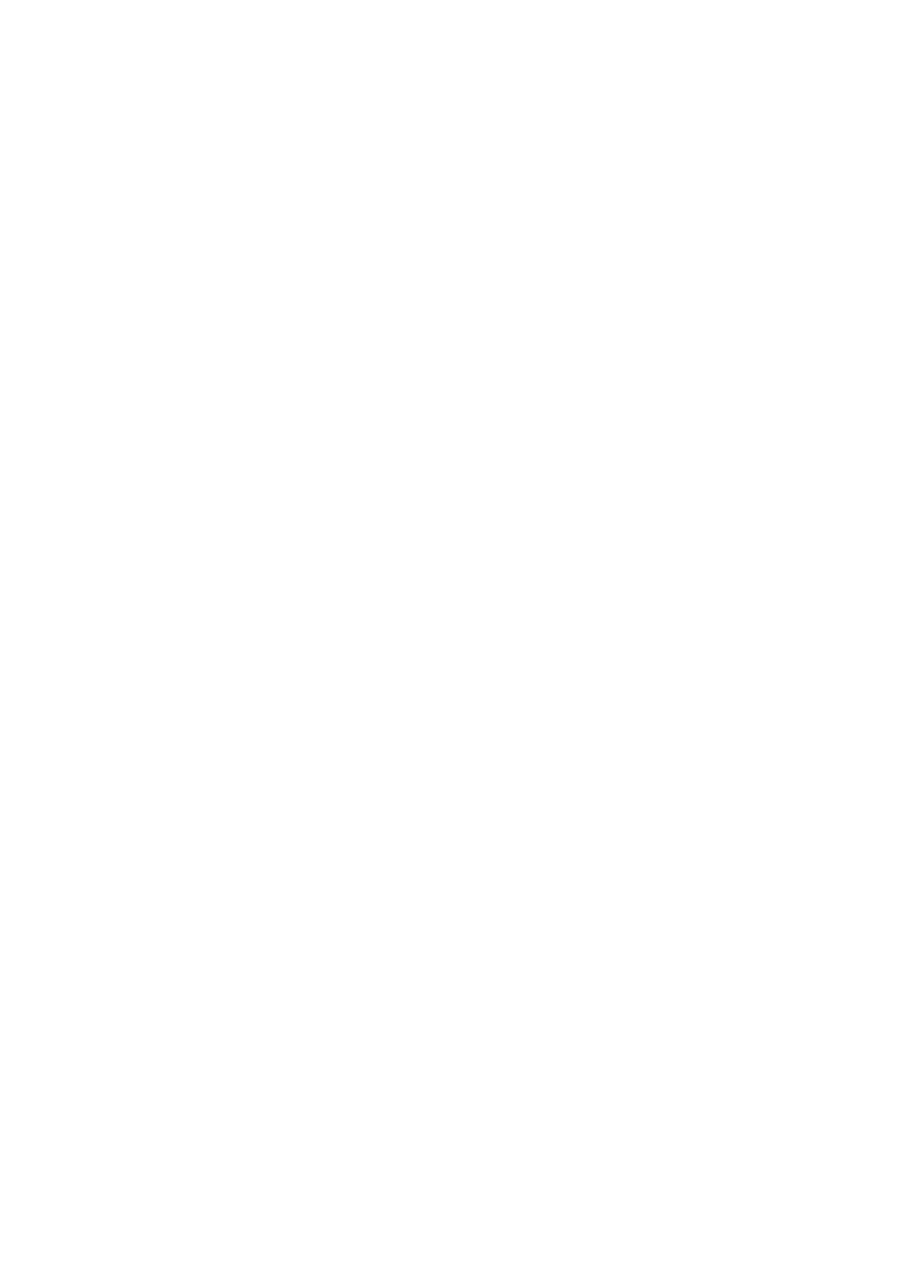
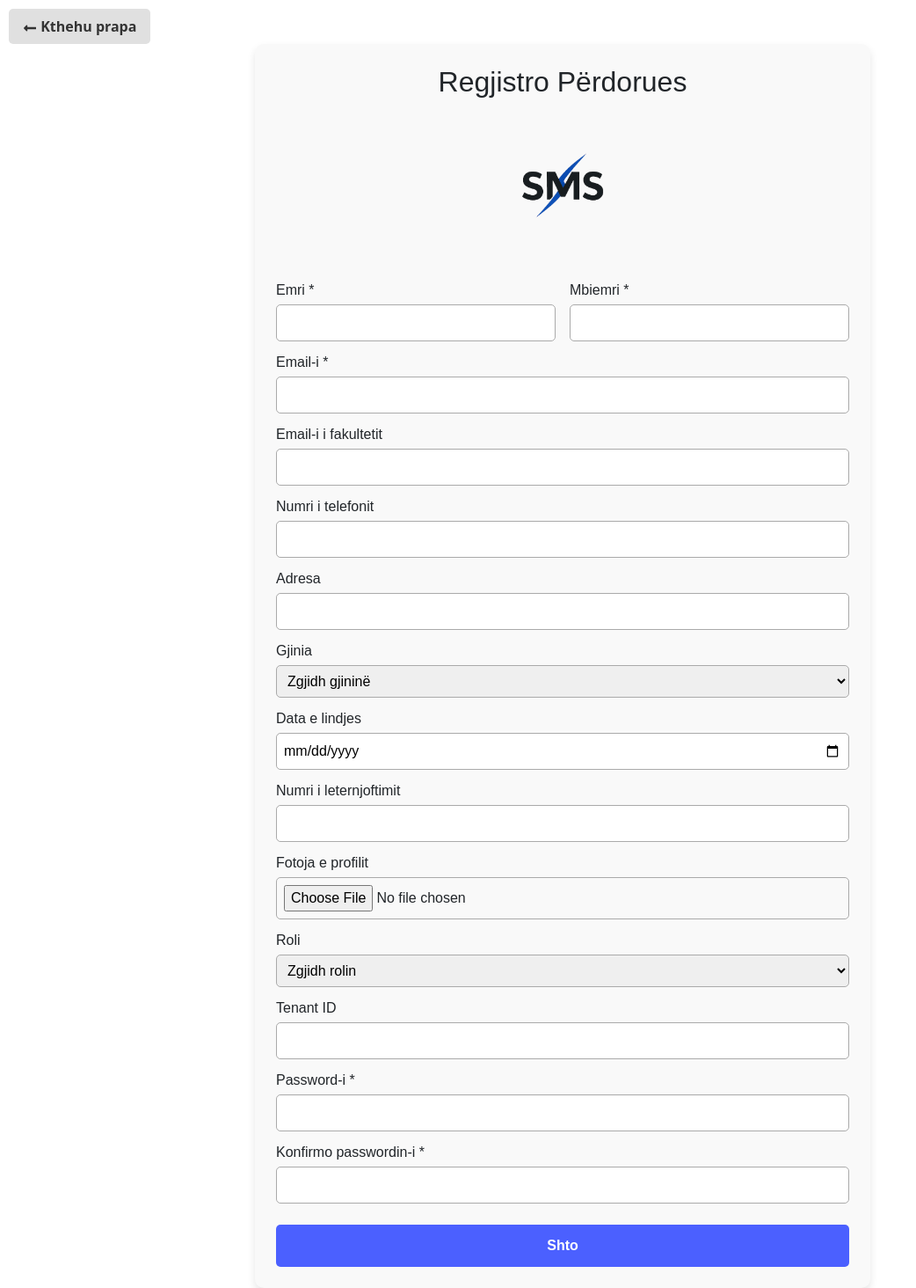
Before and after one commit to EltonPajaziti/FrontEnd_Gr14, a React (Vite) app in the folder sms/: page /admin-add-user in a window 1280 px wide. Before the commit this address had no page. Shown: the whole page at 88% size, without its empty margins (0-1042 px from the left). Before the commit the page ends 800 px from the top, so only its background shows below. Built offline with nearby package versions, Linux system fonts and the light colour scheme.

Commit message:
KAN-44 Shtimi i faqes "Shto perdoruesin"

```diff
--- a/sms/src/App.jsx
+++ b/sms/src/App.jsx
@@ -7,8 +7,8 @@ import Study from './Pages/Study';
 import Footer from './Components/Footer';
 import Login from './Pages/Login';
 import StudentDashboard from './Pages/Student/StudentDashboard';
-
-import AdminDashboard from './Pages/AdminDashboard';
+import AdminDashboard from './Pages/Admin/AdminDashboard';
+import AddUser from './Pages/Admin/AddUser';
 
 function App() {
   return (
@@ -21,8 +21,8 @@ function App() {
         <Route path="/EServices" element={<EServices />} />
         <Route path="/Study" element={<Study />} />
         <Route path="/StudentDashboard" element={<StudentDashboard />} />
-
         <Route path="/Dashboard" element={<AdminDashboard />} />
+        <Route path="/admin-add-user" element={<AddUser />} />
 
 
       </Routes>
--- /dev/null
+++ b/sms/src/CSS/Admin/AddUser.css
@@ -0,0 +1,100 @@
+.enrollment-form {
+  max-width: 700px;
+  margin: auto;
+  padding: 1.5rem;
+  background-color: #f9f9f9;
+  border-radius: 10px;
+  font-family: Arial, sans-serif;
+  box-shadow: 0 5px 10px rgba(0, 0, 0, 0.1);
+  margin-top: 50px;
+  position: relative;
+}
+
+.enrollment-form h2 {
+  text-align: center;
+  margin-bottom: 1.5rem;
+}
+
+.enrollment-form label {
+  display: block;
+  margin: 0.75rem 0 0.25rem;
+}
+
+.enrollment-form input,
+.enrollment-form select {
+  width: 100%;
+  padding: 0.5rem;
+  border: 1px solid #aaa;
+  border-radius: 5px;
+  box-sizing: border-box;
+}
+
+.form-row {
+  display: flex;
+  gap: 1rem;
+  flex-wrap: wrap;
+}
+
+.form-row > div {
+  flex: 1;
+  min-width: 200px;
+}
+
+.enrollment-form button {
+  margin-top: 1.5rem;
+  width: 100%;
+  padding: 0.75rem;
+  background-color: #4b60ff;
+  color: white;
+  font-size: 1rem;
+  font-weight: bold;
+  border: none;
+  border-radius: 5px;
+  cursor: pointer;
+}
+
+.enrollment-form button:hover {
+  background-color: #3949ab;
+}
+
+@media (max-width: 600px) {
+  .form-row {
+    flex-direction: column;
+  }
+
+    .back-button {
+    left: 5%;  /* Adjust left position for mobile screens */
+    top: 5%;   /* Adjust top position for mobile screens */
+    font-size: 0.9rem;  /* Reduce font size */
+    padding: 6px 12px;  /* Adjust padding for smaller screens */
+  }
+}
+
+.logo-container {
+  display: flex;
+  justify-content: center;
+}
+
+.logo {
+  max-width: 150px;
+  height: auto;
+}
+
+.back-button {
+  display: inline-block;
+  position: absolute;
+  left: 10px;
+  top: 10px;
+  padding: 8px 16px;
+  background-color: #e0e0e0;
+  color: #333;
+  text-decoration: none;
+  border-radius: 5px;
+  font-weight: bold;
+  transition: background-color 0.3s ease;
+  z-index: 1000;
+}
+
+.back-button:hover {
+  background-color: #ccc;
+}
--- /dev/null
+++ b/sms/src/Pages/Admin/AddUser.jsx
@@ -0,0 +1,201 @@
+import React, { useState } from "react";
+import '../../CSS/Admin/AddUser.css';
+import smsLogo from '../../assets/SMS-logo-no-background.png';
+import { Link } from 'react-router-dom';
+import { FaLongArrowAltLeft } from "react-icons/fa";
+
+function AddUser() {
+  const [formData, setFormData] = useState({
+    first_name: "",
+    last_name: "",
+    email: "",
+    alt_email: "",
+    phone: "",
+    address: "",
+    gender: "",
+    date_of_birth: "",
+    national_id: "",
+    profile_picture: null,
+    role_id: "",
+    tenant_id: "",
+    password: "",
+    confirmPassword: ""
+  });
+
+  const [error, setError] = useState("");
+  const [success, setSuccess] = useState("");
+
+  const handleChange = (e) => {
+    const { name, value, type, files } = e.target;
+    setFormData(prev => ({
+      ...prev,
+      [name]: type === "file" ? files[0] : value
+    }));
+  };
+
+  const handleSubmit = (e) => {
+    e.preventDefault();
+
+    if (formData.password !== formData.confirmPassword) {
+      setError("Fjalëkalimet nuk përputhen.");
+      setSuccess("");
+      return;
+    }
+
+    setError("");
+    setSuccess("Përdoruesi u shtua me sukses!");
+
+    // TODO: Duhet te nderrohet me api call per regjistrimin e user-it
+
+  };
+
+  return (
+    <>
+
+    <Link to="/admin-dashboard" className="back-button"><FaLongArrowAltLeft /> Kthehu prapa</Link>
+    <form className="enrollment-form" onSubmit={handleSubmit}>
+        <div className="enrollment-form-header">
+            <h2>Regjistro Përdorues</h2>
+            <div className="logo-container">
+            <img src={smsLogo} alt="SMS Logo" className="logo" />
+            </div>
+        </div>
+      <div className="form-row">
+        <div>
+          <label>Emri *</label>
+          <input
+            type="text"
+            name="first_name"
+            required
+            maxLength="50"
+            value={formData.first_name}
+            onChange={handleChange}
+          />
+        </div>
+        <div>
+          <label>Mbiemri *</label>
+          <input
+            type="text"
+            name="last_name"
+            required
+            maxLength="50"
+            value={formData.last_name}
+            onChange={handleChange}
+          />
+        </div>
+      </div>
+
+      <label>Email-i *</label>
+      <input
+        type="email"
+        name="email"
+        required
+        maxLength="100"
+        value={formData.email}
+        onChange={handleChange}
+      />
+
+      <label>Email-i i fakultetit</label>
+      <input
+        type="email"
+        name="alt_email"
+        maxLength="100"
+        value={formData.alt_email}
+        onChange={handleChange}
+      />
+
+      <label>Numri i telefonit</label>
+      <input
+        type="tel"
+        name="phone"
+        maxLength="20"
+        value={formData.phone}
+        onChange={handleChange}
+      />
+
+      <label>Adresa</label>
+      <input
+        type="text"
+        name="address"
+        maxLength="100"
+        value={formData.address}
+        onChange={handleChange}
+      />
+
+      <label>Gjinia</label>
+      <select name="gender" value={formData.gender} onChange={handleChange}>
+        <option value="">Zgjidh gjininë</option>
+        <option value="Male">Mashkull</option>
+        <option value="Female">Femër</option>
+      </select>
+
+      <label>Data e lindjes</label>
+      <input
+        type="date"
+        name="date_of_birth"
+        value={formData.date_of_birth}
+        onChange={handleChange}
+      />
+
+      <label>Numri i leternjoftimit</label>
+      <input
+        type="text"
+        name="national_id"
+        maxLength="20"
+        value={formData.national_id}
+        onChange={handleChange}
+      />
+
+      <label>Fotoja e profilit</label>
+      <input
+        type="file"
+        name="profile_picture"
+        accept="image/*"
+        onChange={handleChange}
+      />
+
+      <label>Roli</label>
+      <select name="role_id" value={formData.role_id} onChange={handleChange}>
+        <option value="">Zgjidh rolin</option>
+        <option value="1">Student</option>
+        <option value="2">Profesor</option>
+      </select>
+
+      <label>Tenant ID</label>
+      <input
+        type="number"
+        name="tenant_id"
+        value={formData.tenant_id}
+        onChange={handleChange}
+      />
+
+      <label>Password-i *</label>
+      <input
+        type="password"
+        name="password"
+        required
+        maxLength="255"
+        value={formData.password}
+        onChange={handleChange}
+      />
+
+      <label>Konfirmo passwordin-i *</label>
+      <input
+        type="password"
+        name="confirmPassword"
+        required
+        maxLength="255"
+        value={formData.confirmPassword}
+        onChange={handleChange}
+      />
+
+      {error && <p style={{ color: "red" }}>{error}</p>}
+      {success && <p style={{ color: "green" }}>{success}</p>}
+
+      <button type="submit">Shto</button>
+    </form>
+    </>
+  );
+}
+
+export default AddUser;
--- a/sms/src/Pages/AdminDashboard.jsx
+++ b/sms/src/Pages/Admin/AdminDashboard.jsx
@@ -1,8 +1,9 @@
 import React, { useEffect, useState } from "react";
-import '../CSS/AdminDashboard.css';
-import Sidebar from "../Components/Sidebar";
-import LatestRequests from "../Components/LatestRequests";
-import StatsCard from "../Components/StatsCard";
+import '../../CSS/Admin/AdminDashboard.css';
+import Sidebar from "../../Components/Admin/Sidebar";
+import LatestRequests from "../../Components/Admin/LatestRequests";
+import StatsCard from "../../Components/Admin/StatsCard";
+import { Link } from "react-router-dom";
 
 function AdminDashboard() {
   const [studentCount, setStudentCount] = useState(0);
@@ -30,7 +31,9 @@ function AdminDashboard() {
               <h2>Mirëmbrema, Admin User</h2>
               <p>Menaxhoni fakultetin, studentët dhe profesorët</p>
             </div>
-            <button className="add-user-btn">Shto Përdorues</button>
+            <Link to="/admin-add-user">
+              <button className="add-user-btn">Shto Përdorues</button>
+            </Link>
           </div>
 
           <div className="stats-grid">
```
Also changed, not shown: sms/src/CSS/Admin/AdminDashboard.css (renamed from sms/src/CSS/AdminDashboard.css), sms/src/Components/Admin/LatestRequests.jsx (renamed from sms/src/Components/LatestRequests.jsx), sms/src/Components/Admin/Sidebar.jsx (renamed from sms/src/Components/Sidebar.jsx), sms/src/Components/Admin/StatsCard.jsx (renamed from sms/src/Components/StatsCard.jsx), sms/src/assets/SMS-logo-no-background.png (added).
